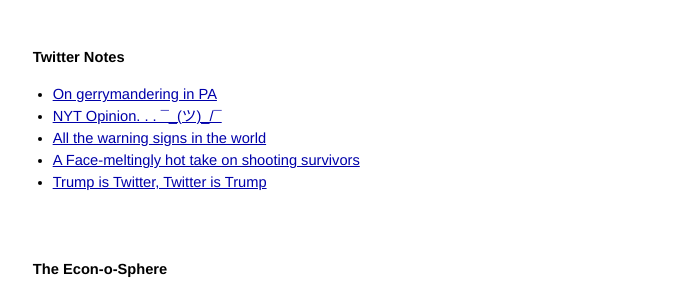
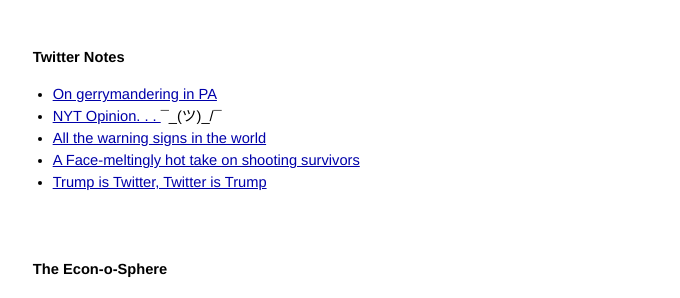
Before and after one commit to cwaldoch/cwaldoch.github.io, a Jekyll site: the page built from _posts/2018-02-23-Weekly-Roundup-No-4.md, in a window 1280 px wide and 900 px high, scrolled down 1291 px. Shown: the part 152-450 px from the top of the window, without its empty margins (299-979 px from the left). Built offline with Jekyll 4.4.1, drawn with Linux system fonts in a browser that asks for light colours; our own code applies the rules of GitHub Pages for plain Markdown files.

```diff
--- a/_posts/2018-02-23-Weekly-Roundup-No-4.md
+++ b/_posts/2018-02-23-Weekly-Roundup-No-4.md
@@ -46,7 +46,7 @@ I closed out the analysis on one annual report at work, and immediately moved on
 # Twitter Notes
 
 * [On gerrymandering in PA](https://twitter.com/cfidd/status/966517489256550401)
-* [NYT Opinion. . . ¯\_(ツ)_/¯](https://twitter.com/dylanmatt/status/965578876956143616)
+* [NYT Opinion. . . ](https://twitter.com/dylanmatt/status/965578876956143616)¯\_(ツ)_/¯
 * [All the warning signs in the world](https://twitter.com/mattdpearce/status/964526122376376321)
 * [A Face-meltingly hot take on shooting survivors](https://twitter.com/natesilver538/status/965991712551251968)
 * [Trump is Twitter, Twitter is Trump](https://twitter.com/mattyglesias/status/966726039807385600)
```
